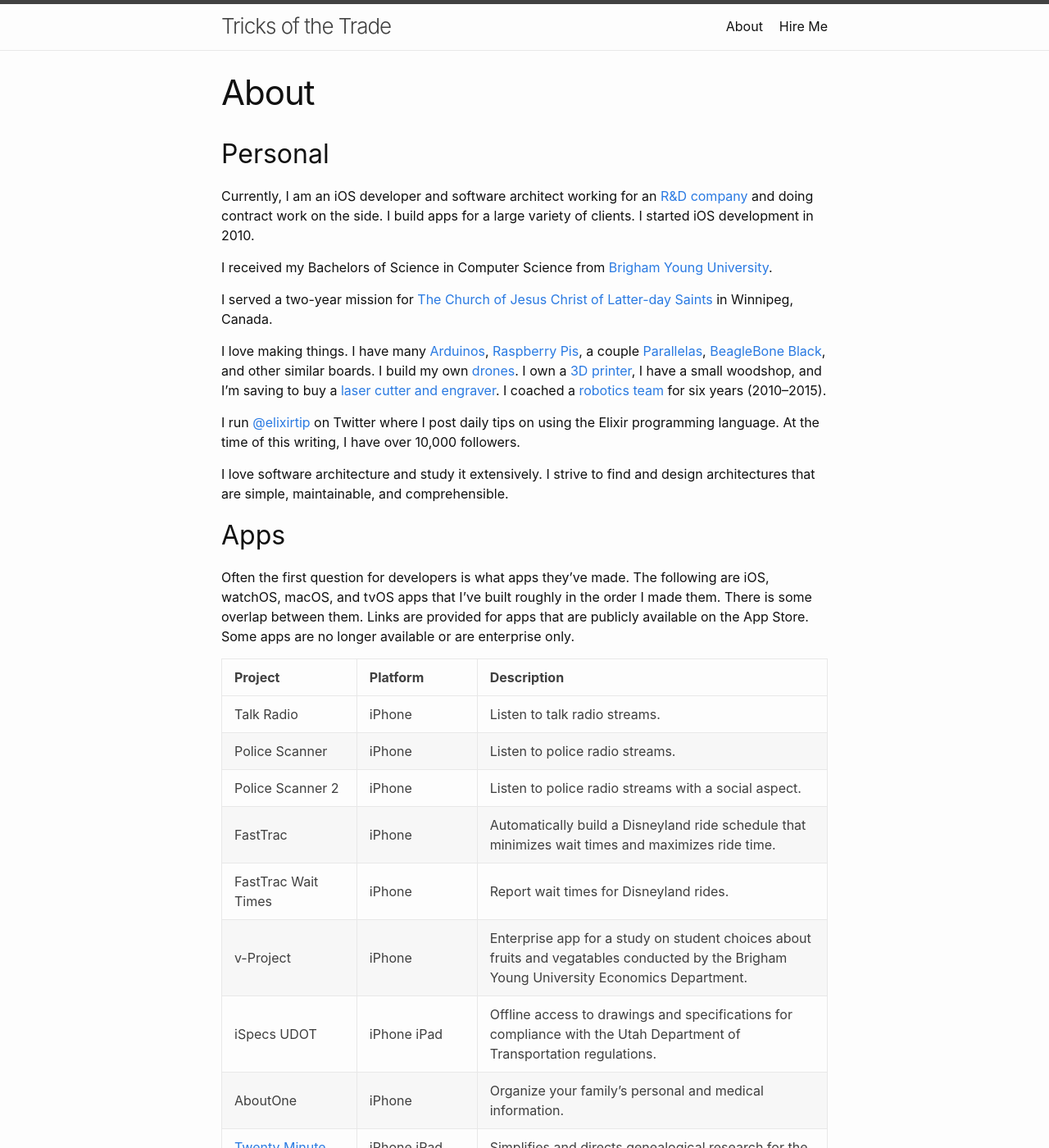
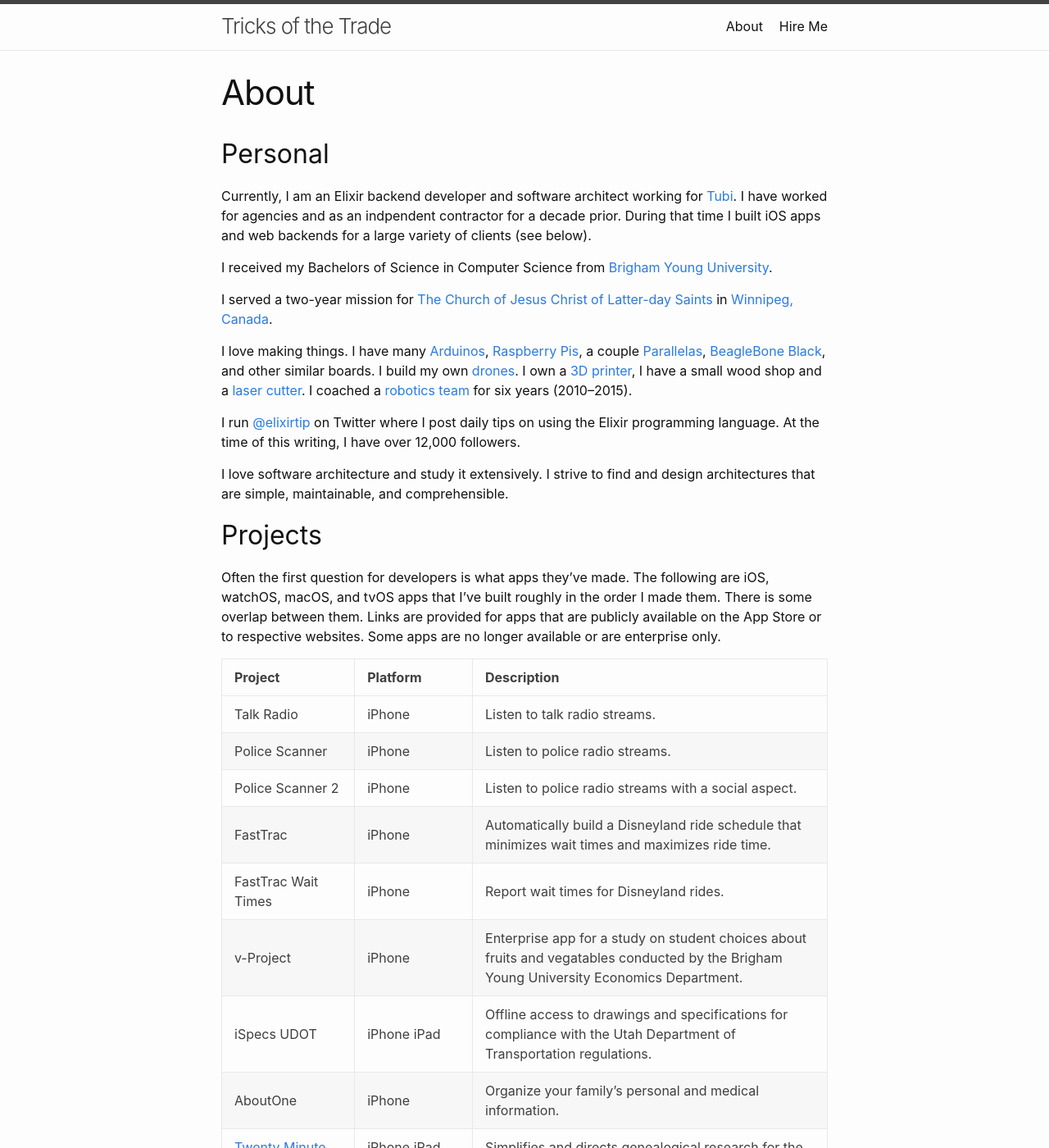
Before and after one commit to rob-brown/tricks-of-the-trade-jekyll, a Jekyll site: the page built from about.markdown, in a window 1280 px wide and 1400 px high. Shown: the whole window at 82% size. Built offline with Jekyll 4.4.1, drawn with Linux system fonts in a browser that asks for light colours; some of the changed text lies outside the part shown.

Commit message:
Updating my about page

```diff
--- a/about.markdown
+++ b/about.markdown
@@ -5,21 +5,21 @@
 ---
 ## Personal
 
-Currently, I am an iOS developer and software architect working for an [R&D company](http://www.newvistas.com) and doing contract work on the side. I build apps for a large variety of clients. I started iOS development in 2010.
+Currently, I am an Elixir backend developer and software architect working for [Tubi](https://tubitv.com). I have worked for agencies and as an indpendent contractor for a decade prior. During that time I built iOS apps and web backends for a large variety of clients (see below).
 
 I received my Bachelors of Science in Computer Science from [Brigham Young University](http://byu.edu).
 
-I served a two-year mission for [The Church of Jesus Christ of Latter-day Saints](https://www.lds.org/) in Winnipeg, Canada.
+I served a two-year mission for [The Church of Jesus Christ of Latter-day Saints](https://www.lds.org/) in [Winnipeg, Canada](http://www.mission.net/canada/winnipeg/missioninfo.php).
 
-I love making things. I have many [Arduinos](https://www.arduino.cc), [Raspberry Pis](https://www.raspberrypi.org), a couple [Parallelas](http://www.parallella.org), [BeagleBone Black](https://beagleboard.org/black), and other similar boards. I build my own [drones](https://www.flickr.com/photos/92242245@N04/9598282973/in/album-72157635239040891/). I own a [3D printer](https://flic.kr/p/egLBcA), I have a small woodshop, and I'm saving to buy a [laser cutter and engraver](https://voccell.com/wp/product/dls/). I coached a [robotics team](http://www.firstinspires.org) for six years (2010–2015).
+I love making things. I have many [Arduinos](https://www.arduino.cc), [Raspberry Pis](https://www.raspberrypi.org), a couple [Parallelas](http://www.parallella.org), [BeagleBone Black](https://beagleboard.org/black), and other similar boards. I build my own [drones](https://www.flickr.com/photos/92242245@N04/9598282973/in/album-72157635239040891/). I own a [3D printer](https://flic.kr/p/egLBcA), I have a small wood shop and  a [laser cutter](https://voccell.com/wp/product/dls/). I coached a [robotics team](http://www.firstinspires.org) for six years (2010–2015).
 
-I run [@elixirtip](https://twitter.com/elixirtip) on Twitter where I post daily tips on using the Elixir programming language. At the time of this writing, I have over 10,000 followers.
+I run [@elixirtip](https://twitter.com/elixirtip) on Twitter where I post daily tips on using the Elixir programming language. At the time of this writing, I have over 12,000 followers.
 
 I love software architecture and study it extensively. I strive to find and design architectures that are simple, maintainable, and comprehensible.
 
-## Apps
+## Projects
 
-Often the first question for developers is what apps they've made. The following are iOS, watchOS, macOS, and tvOS apps that I've built roughly in the order I made them. There is some overlap between them. Links are provided for apps that are publicly available on the App Store. Some apps are no longer available or are enterprise only.
+Often the first question for developers is what apps they've made. The following are iOS, watchOS, macOS, and tvOS apps that I've built roughly in the order I made them. There is some overlap between them. Links are provided for apps that are publicly available on the App Store or to respective websites. Some apps are no longer available or are enterprise only.
 
 <table>
   <thead><tr><td><strong>Project</strong></td><td><strong>Platform</strong></td><td><strong>Description</strong></td></tr></thead>
@@ -32,7 +32,8 @@
     <tr><td>v-Project</td><td>iPhone</td><td>Enterprise app for a study on student choices about fruits and vegatables conducted by the Brigham Young University Economics Department.</td></tr>
     <tr><td>iSpecs UDOT</td><td>iPhone iPad</td><td>Offline access to drawings and specifications for compliance with the Utah Department of Transportation regulations.</td></tr>
     <tr><td>AboutOne</td><td>iPhone</td><td>Organize your family’s personal and medical information.</td></tr>
-    <tr><td><a href="https://kinpoint.com">Twenty Minute Geneologist</a></td><td>iPhone iPad Web</td><td>Simplifies and directs genealogical research for the time-constrained.</td></tr>
+    <tr><td><a href="https://kinpoint.com">Twenty Minute Geneologist</a></td><td>iPhone iPad Web</td><td>Simplifies and directs genealogical research for the time-constrained researcher.</td></tr>
+    <tr><td>Swipe Music</td><td>iPhone iPad Web</td><td>A gesture-based music player app.</td></tr>
     <tr><td>Presentations</td><td>iPad</td><td>Enterprise app to build Keynote-like presentations with audio-visual content from the Church of Jesus Christ of Latter-day Saints.</td></tr>
     <tr><td><a href="https://www.ifit.com">iFit</a></td><td>iPhone</td><td>Track your fitness.</td></tr>
     <tr><td>Hook'd</td><td>iPhone</td><td>Social karaoke.</td></tr>
@@ -49,12 +50,13 @@
     <tr><td><a href="https://medic.life/">Medic</a></td><td>iPhone iPad Embedded</td><td>Smart toilet to measure your medical health.</td></tr>
     <tr><td><a href="https://garagesmart.com/">GarageSmart</a></td><td>iPhone iPad Web Backend</td><td>Automate and control your GarageSmart IoT devices with your phone.</td></tr>
     <tr><td><a href="https://apps.apple.com/us/app/tilt-smarthome/id1462445842">Tilt Smart Home</a></td><td>iPhone iPad</td><td>Automate and control your roller shades with your phone or voice assistant.</td></tr>
+    <tr><td><a href="https://tubitv.com">Tubi</a></td><td>Web Backend</td><td>Architect and build many features for an ad-based online streaming service. Includes managing catalog feeds with 11+ partners (Apple, Google, Amazon, etc).</td></tr>
   </tbody>
 </table>
 
 ## Programming languages
 
-Another introductory question for developers is what languages they know. Programming languages are often a form of identity for developers. I usually identify as an iOS developer since it's my full-time job. More generally I identify as a software architect, autodidact, and polyglot.
+Programming languages are often a form of identity for developers. More generally I identify as a software architect, autodidact, and polyglot.
 
 Over the years I've learned a number of programming languages. Some I've used for a single project or class. Others I've used for years. To distinguish them, I've categorized them below.
 
```
Also changed, not shown: other parts of about.markdown (+5 -2 lines).
